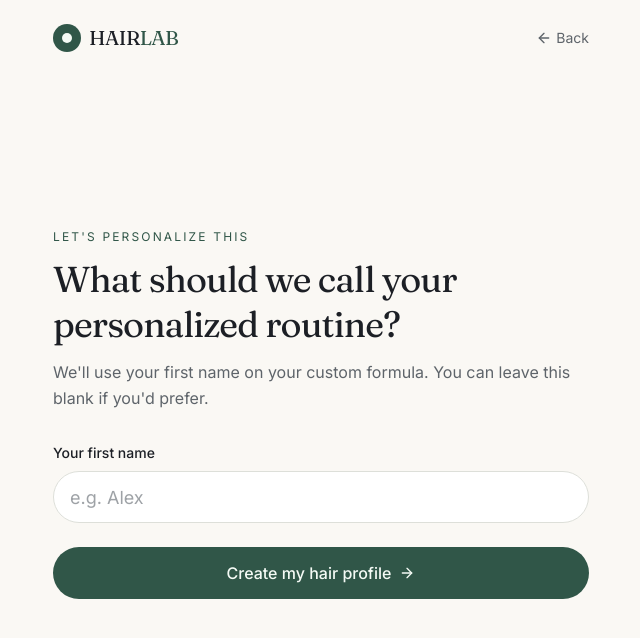
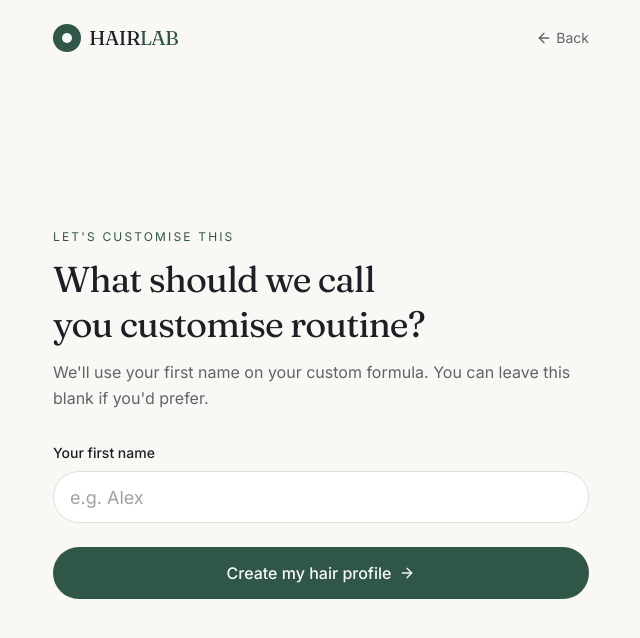
Before and after one commit to Sidggn/High-customisation, a Next.js app: page / in a window 1280 px wide. Both pictures are taken after a click on the button "Start my hair quiz". Shown: the top 638 px of the page, without its empty margins (319-959 px from the left). Built offline with nearby package versions, Linux system fonts and the light colour scheme.

Commit message:
fix: update language consistency in hairlab components
Updated "personalize" to "customise" for consistent terminology.

Co-authored-by: Sidggn <180832237+Sidggn@users.noreply.github.com>

```diff
--- a/components/hairlab/landing.tsx
+++ b/components/hairlab/landing.tsx
@@ -32,7 +32,7 @@ export function Landing({ onStart }: { onStart: () => void }) {
           </h1>
 
           <p className="mt-4 max-w-md text-pretty leading-relaxed text-muted-foreground">
-            We'll ask you about your hair history, lifestyle, environment, and goals in detail so we can build a routine specifically around you — this takes a few minutes
+            We'll ask you about your hair history, lifestyle, environment, and goals in detail so we can build a routine specifically around you
           </p>
 
           <button
--- a/components/hairlab/name-entry.tsx
+++ b/components/hairlab/name-entry.tsx
@@ -32,10 +32,10 @@ export function NameEntry({ initialName, onBack, onContinue }: NameEntryProps) {
 
       <main className="hl-fade-up flex flex-1 flex-col justify-center">
         <p className="text-xs tracking-[0.18em] text-primary">
-          LET&apos;S PERSONALIZE THIS
+          LET&apos;S CUSTOMISE THIS
         </p>
         <h1 className="mt-3 text-balance font-serif text-3xl leading-tight tracking-tight text-foreground sm:text-4xl">
-          What should we call your personalized routine?
+          What should we call you customise routine?
         </h1>
         <p className="mt-3 leading-relaxed text-muted-foreground">
           We&apos;ll use your first name on your custom formula. You can leave this
```
